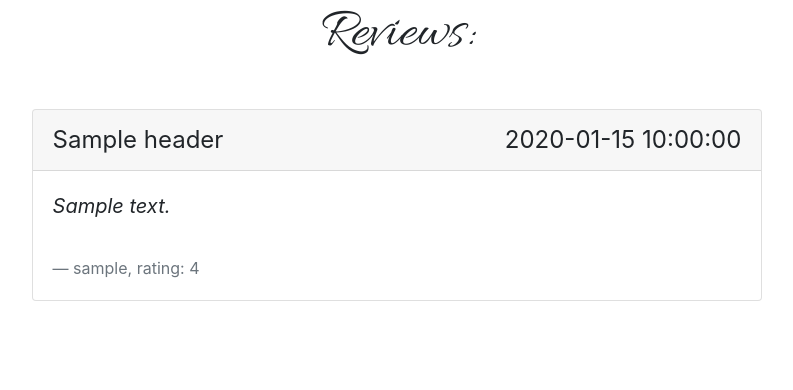
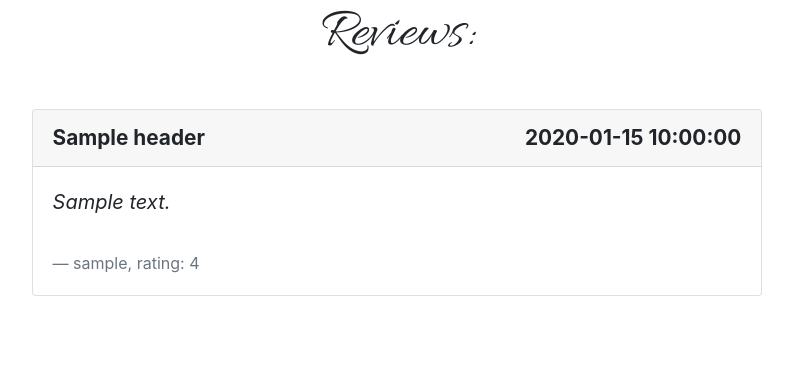
Before and after one commit to magdagucman/Book-Review-App, a Flask app: template project1/templates/books.html in a window 1280 px wide. Shown: the part 763-1153 px from the top of the page, without its empty margins (243-1036 px from the left). Run offline with Flask 2, Linux system fonts and the light colour scheme; the template is opened without the code that fills it: most values are stand-ins (such as "Sample title", 1, 10 or a date in 2020); some libraries are stand-ins or nearby versions.

Commit message:
Add files via upload

```diff
--- a/project1/static/styles.css
+++ b/project1/static/styles.css
@@ -132,7 +132,8 @@ textarea {
 }
 
 .card-header {
-  font-size: 1.5em;
+  font-size: 1.3em;
+  font-weight: bolder;
 }
 
 .navbar {
```
Also changed, not shown: 1 other file.
